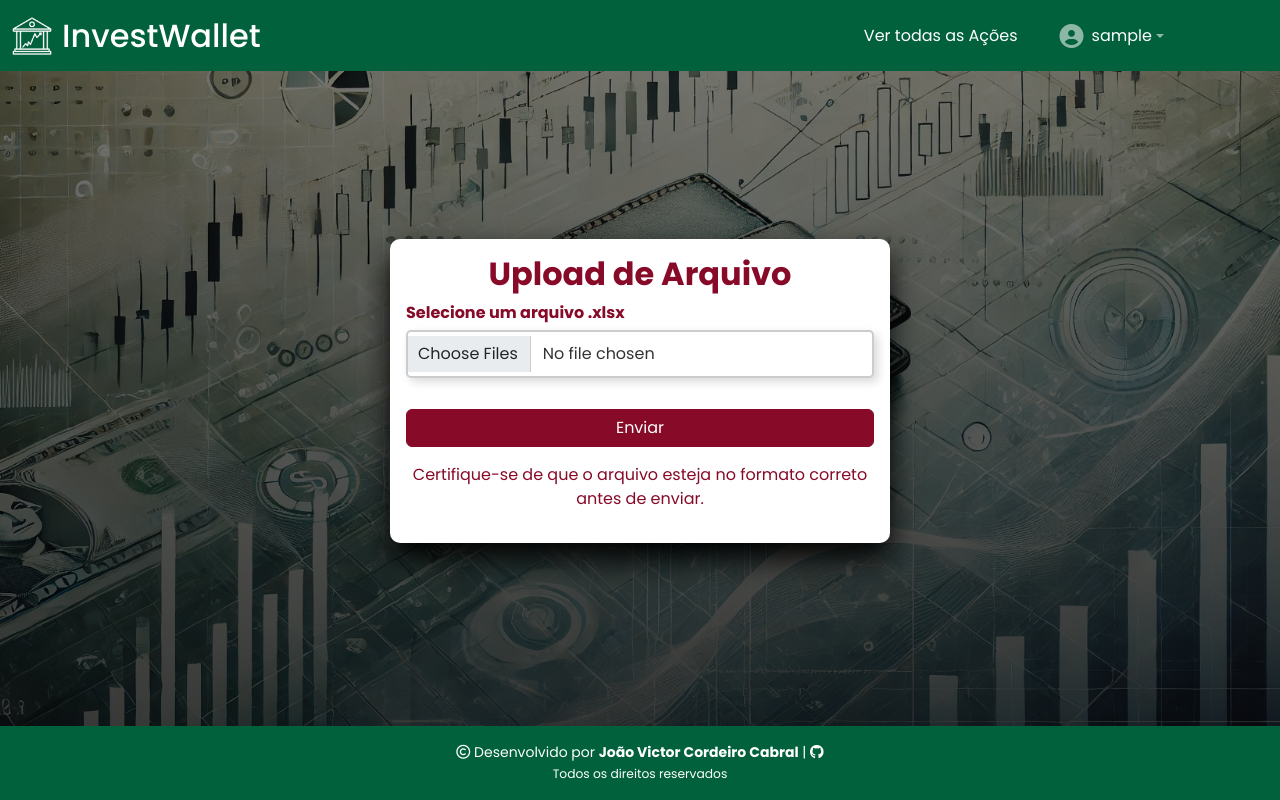
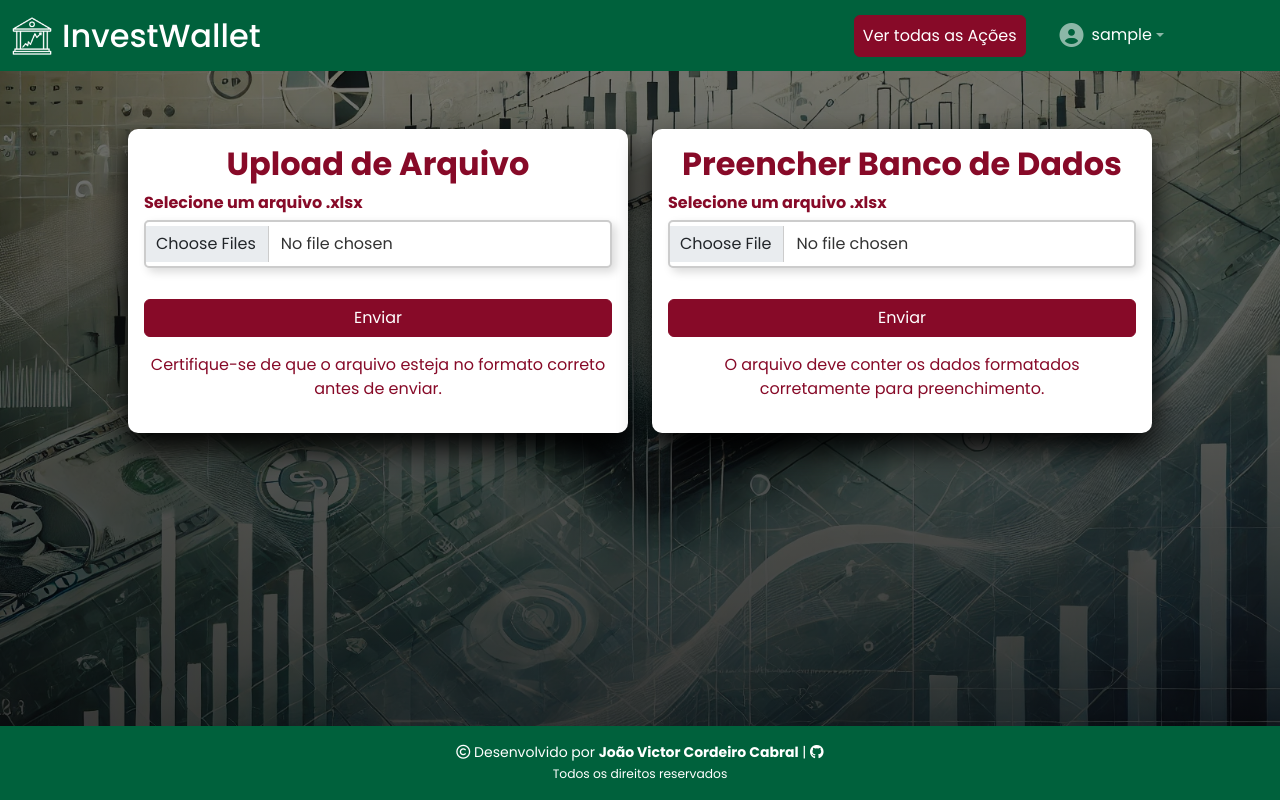
Before and after one commit to Cabral-JV/TCC, a Django app: page /upload/ in a window 1280 px wide. Run offline with Django 5.2, Linux system fonts and the light colour scheme; the visitor is signed in with stand-in values (Sample User, id 1); some libraries are stand-ins or nearby versions.

Commit message:
Corrigindo o Upload de planilha de forma separada, uma pasta para as planilhas de balanços e e DRE e outra para preencher o banco de dados com dados iniciais.

```diff
--- a/investwallet/static/css/style.css
+++ b/investwallet/static/css/style.css
@@ -155,8 +155,9 @@ footer a:focus {
 .auth-container {
     display: flex;
     justify-content: center;
-    align-items: center;
-    height: 80vh;
+    gap: 30px;
+    flex-wrap: wrap;
+    padding: 10px;
 }
 
 /* Ajuste nos labels */
@@ -246,7 +247,7 @@ footer a:focus {
 /* Caixa 3D ao redor da busca */
 .search-box {
     background: rgba(0, 0, 0, 0);
-    padding: 1.5rem;
+    padding: 1rem;
     border-radius: 10px;
     max-width: 350px; /* Limita a largura */
     width: 100%;
--- a/investwallet/templates/base.html
+++ b/investwallet/templates/base.html
@@ -76,7 +76,7 @@
                             {% if user.is_authenticated %}
                             <!-- Link para Ver todas as Ações -->
                             <li class="nav-item me-3">
-                                <a class="nav-link all-stock-link" href="">Ver todas as Ações</a>
+                                <a class="nav-link all-stock-link btn btn-danger" href="">Ver todas as Ações</a>
                             </li>
                             <!-- Dropdown de usuário -->
                             <li class="nav-item dropdown me-5">
--- a/investwallet/wallets/models.py
+++ b/investwallet/wallets/models.py
@@ -5,7 +5,7 @@ class Empresa(models.Model):
     nome = models.CharField(max_length=100)
 
     def __str__(self):
-        return f"{self.nome} ({self.ticker})"
+        return f"{self.nome}"
 
 
 class Papel(models.Model):
@@ -13,7 +13,9 @@ class Papel(models.Model):
         Empresa, on_delete=models.CASCADE, related_name="papeis"
     )
     codigo = models.CharField(max_length=10, unique=True, db_index=True)  # Ex: "BIDI11"
-    ticker = models.CharField(max_length=15, unique=True, db_index=True)
+    ticker = models.CharField(
+        max_length=15, unique=True, db_index=True
+    )  # Ex: "BIDI11.SA"
 
     def __str__(self):
         return f"{self.codigo} ({self.empresa.nome})"
--- a/investwallet/wallets/templates/wallets/login.html
+++ b/investwallet/wallets/templates/wallets/login.html
@@ -3,7 +3,7 @@
 
 {% block content %}
 <div class="auth-container">
-    <div class="auth-box">
+    <div class="auth-box mt-3">
         <h2>Login</h2>
         <form method="post">
             {% csrf_token %}
--- a/investwallet/wallets/templates/wallets/upload.html
+++ b/investwallet/wallets/templates/wallets/upload.html
@@ -2,18 +2,24 @@
 {% load static %}
 {% block content %}
     {% if messages %}
+        <div class="messages-container">
             {% for message in messages %}
                 <div class="alert {% if message.tags == 'success' %}alert-success{% elif message.tags == 'error' %}alert-danger{% endif %} mt-2 text-center">
                     <span>{{ message }}</span>
                     <button type="button" class="btn-close btn-close-white" aria-label="Close" onclick="this.parentElement.style.display='none'"></button>
                 </div>
             {% endfor %}
+        </div>
     {% endif %}
-    <div class="auth-container">
-        <div class="auth-box">
+
+    <div class="auth-container d-flex justify-content-center gap-4 mt-5">
+
+        <!-- Caixa 1: Upload de Arquivo (Balanços) -->
+        <div class="auth-box w-50">
             <h2>Upload de Arquivo</h2>
-            <form method="post" enctype="multipart/form-data">
+            <form method="post" enctype="multipart/form-data" action="{% url 'wallets:upload' %}">
                 {% csrf_token %}
+                <input type="hidden" name="tipo_upload" value="balanco">
                 <div class="form-group">
                     <label for="file">Selecione um arquivo .xlsx</label>
                     <input type="file" class="form-control input-3d" id="file" name="file" accept=".xlsx" multiple required>
@@ -22,5 +28,20 @@
             </form>
             <p class="mt-3 text-center text-red">Certifique-se de que o arquivo esteja no formato correto antes de enviar.</p>
         </div>
+
+        <!-- Caixa 2: Upload para Preencher Banco de Dados -->
+        <div class="auth-box w-50">
+            <h2>Preencher Banco de Dados</h2>
+            <form method="post" enctype="multipart/form-data" action="{% url 'wallets:upload' %}">
+                {% csrf_token %}
+                <input type="hidden" name="tipo_upload" value="banco">
+                <div class="form-group">
+                    <label for="database-file">Selecione um arquivo .xlsx</label>
+                    <input type="file" class="form-control input-3d" id="database-file" name="database_file" accept=".xlsx" required>
+                </div>
+                <button type="submit" class="btn btn-danger w-100 mt-3">Enviar</button>
+            </form>
+            <p class="mt-3 text-center text-red">O arquivo deve conter os dados formatados corretamente para preenchimento.</p>
+        </div>
     </div>
 {% endblock %}
--- a/investwallet/wallets/urls.py
+++ b/investwallet/wallets/urls.py
@@ -1,24 +1,24 @@
 from django.urls import path
 from .views import (
     home,
-    login,
-    register,
-    logout,
+    login_view,
+    register_view,
+    logout_view,
     search_stocks,
     users_list,
-    upload,
+    upload_view,
 )
 
 app_name = "wallets"  # Define o nome da aplicação
 urlpatterns = [
     path("", home, name="home"),  # Define a URL da home
-    path("login/", login, name="login"),  # Define a URL de login
-    path("register/", register, name="register"),  # Define a URL de registro
-    path("logout/", logout, name="logout"),  # Define a URL de logout
+    path("login/", login_view, name="login"),  # Define a URL de login
+    path("register/", register_view, name="register"),  # Define a URL de registro
+    path("logout/", logout_view, name="logout"),  # Define a URL de logout
     path("search/", search_stocks, name="search"),  # Define a URL de busca
     # path('stocks/', stock_list, name='stock_list'), # Define a URL de listagem de ações
     path(
         "users/", users_list, name="users_list"
     ),  # Define a URL de listagem de usuários
-    path("upload/", upload, name="upload"),  # Define a URL de upload de arquivos
+    path("upload/", upload_view, name="upload"),  # Define a URL de upload de arquivos
 ]
--- a/investwallet/wallets/views.py
+++ b/investwallet/wallets/views.py
@@ -22,7 +22,7 @@ def home(request):
 
 
 # View para Login
-def login(request):
+def login_view(request):
     if request.user.is_authenticated:
         return redirect("wallets:home")  # Se já estiver logado, redireciona para a home
 
@@ -45,7 +45,7 @@ def login(request):
 
 
 # View para Registro
-def register(request):
+def register_view(request):
     if request.user.is_authenticated:
         return redirect("wallets:home")  # Se já estiver logado, redireciona para a home
 
@@ -70,7 +70,7 @@ def register(request):
 
 
 # View para Logout
-def logout(request):
+def logout_view(request):
     logout(request)
     messages.info(request, "Você saiu da conta.")
     return redirect("wallets:home")
@@ -93,39 +93,56 @@ def users_list(request):
     return render(request, "wallets/users_list.html", {"users": users})
 
 
-# View para upload de arquivos
 @user_passes_test(is_admin)
-def upload(request):
+def upload_view(request):
     if request.method == "POST":
-        form = UploadArquivoForm(request.POST, request.FILES)
-        arquivos = request.FILES.getlist("file")  # Obtém todos os arquivos enviados
+        tipo_upload = request.POST.get("tipo_upload")
 
-        if arquivos:
-            upload_dir = os.path.join(settings.MEDIA_ROOT, "uploads")
-            os.makedirs(upload_dir, exist_ok=True)  # Garante que a pasta existe
+        if tipo_upload == "balanco":
+            arquivos = request.FILES.getlist("file")
+            if arquivos:
+                upload_dir = os.path.join(settings.MEDIA_ROOT, "uploads_bal")
+                os.makedirs(upload_dir, exist_ok=True)
+                erros, sucessos = [], []
 
-            for arquivo in arquivos:
+                for arquivo in arquivos:
+                    if not arquivo.name.endswith(".xlsx"):
+                        erros.append(arquivo.name)
+                        continue
+                    caminho_arquivo = os.path.join(upload_dir, arquivo.name)
+                    with open(caminho_arquivo, "wb+") as destination:
+                        for chunk in arquivo.chunks():
+                            destination.write(chunk)
+                    sucessos.append(arquivo.name)
+
+                if sucessos:
+                    messages.success(
+                        request, f"{len(sucessos)} arquivo(s) enviado(s) com sucesso."
+                    )
+                if erros:
+                    messages.error(request, f"Erro em: {', '.join(erros)}")
+            else:
+                messages.error(request, "Nenhum arquivo selecionado.")
+
+        elif tipo_upload == "banco":
+            arquivo = request.FILES.get("database_file")
+            if arquivo:
                 if not arquivo.name.endswith(".xlsx"):
-                    messages.error(
-                        request, f"O arquivo {arquivo.name} não é um .xlsx válido."
-                    )
-                    continue  # Ignora arquivos inválidos
+                    messages.error(request, f"{arquivo.name} não é um .xlsx válido.")
+                else:
+                    upload_dir = os.path.join(settings.MEDIA_ROOT, "uploads_db")
+                    os.makedirs(upload_dir, exist_ok=True)
+                    caminho_arquivo = os.path.join(upload_dir, arquivo.name)
+                    with open(caminho_arquivo, "wb+") as destination:
+                        for chunk in arquivo.chunks():
+                            destination.write(chunk)
+                    messages.success(request, f"{arquivo.name} enviado com sucesso!")
+            else:
+                messages.error(request, "Nenhum arquivo selecionado.")
 
-                # Salvar arquivo com nome correto na pasta "media/uploads/"
-                caminho_arquivo = os.path.join(upload_dir, arquivo.name)
-                with open(caminho_arquivo, "wb+") as destination:
-                    for chunk in arquivo.chunks():
-                        destination.write(chunk)
+        else:
+            messages.error(request, "Tipo de upload não reconhecido.")
 
-                messages.success(
-                    request, f"Upload do arquivo {arquivo.name} realizado com sucesso!"
-                )
+        return redirect("wallets:upload")
 
-            return redirect("wallets:upload")
-        else:
-            messages.error(request, "Nenhum arquivo selecionado.")
-
-    else:
-        form = UploadArquivoForm()
-
-    return render(request, "wallets/upload.html", {"form": form})
+    return render(request, "wallets/upload.html")
```
Also changed, not shown: investwallet/wallets/templates/wallets/home.html (+19 -14 lines), investwallet/wallets/templates/wallets/register.html (+4 -4 lines). Lines whose indentation alone changed are shown as unchanged.
